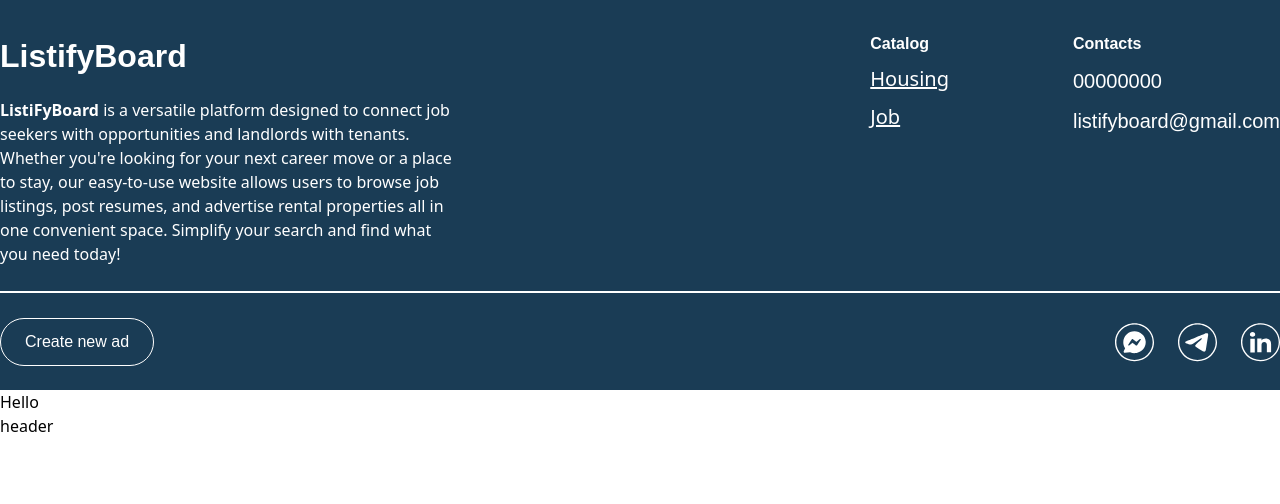
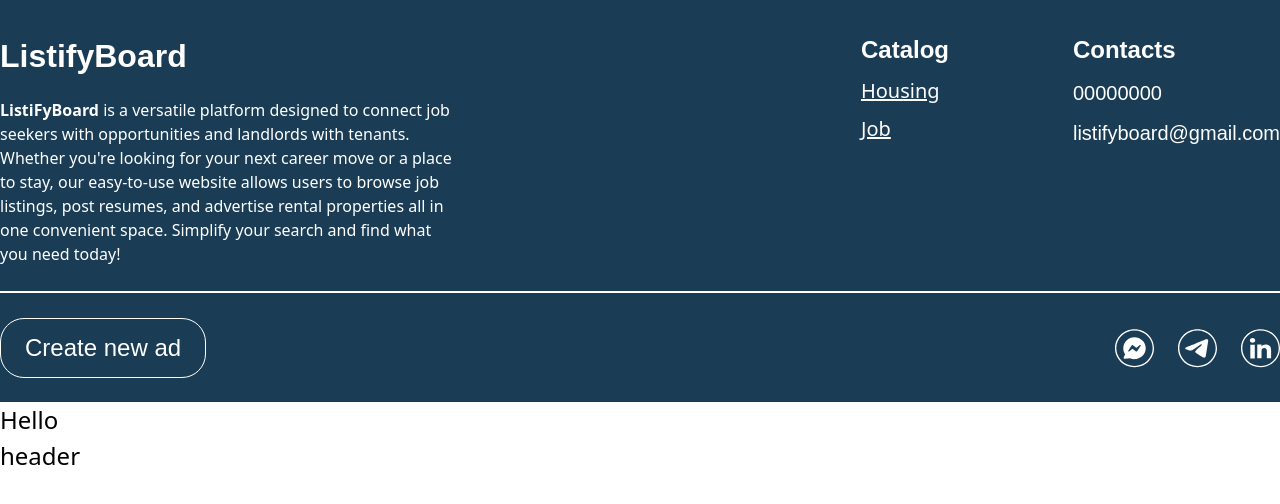
Before and after one commit to listifyboardd/Frontend, a Next.js app: page / in a window 1280 px wide. Shown: the top 504 px of the page. Built offline with nearby package versions, Linux system fonts and the light colour scheme.

Commit message:
add global styles

```diff
--- a/app/globals.css
+++ b/app/globals.css
@@ -20,3 +20,13 @@
   font-weight: 400-600;
 
 */
+
+body {
+  font-size: 24px;
+  font-weight: 400;
+}
+
+.container {
+  max-width: 1280px;
+  margin: 0 auto;
+}
```
